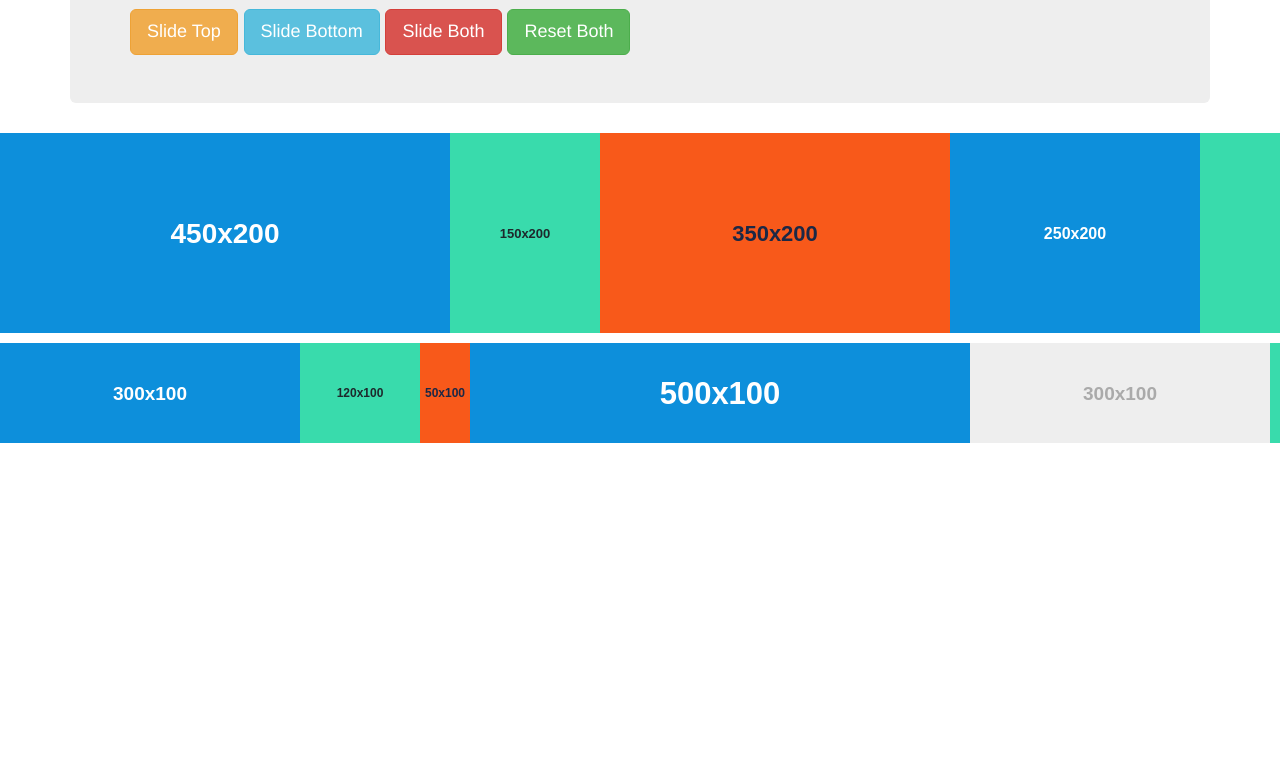
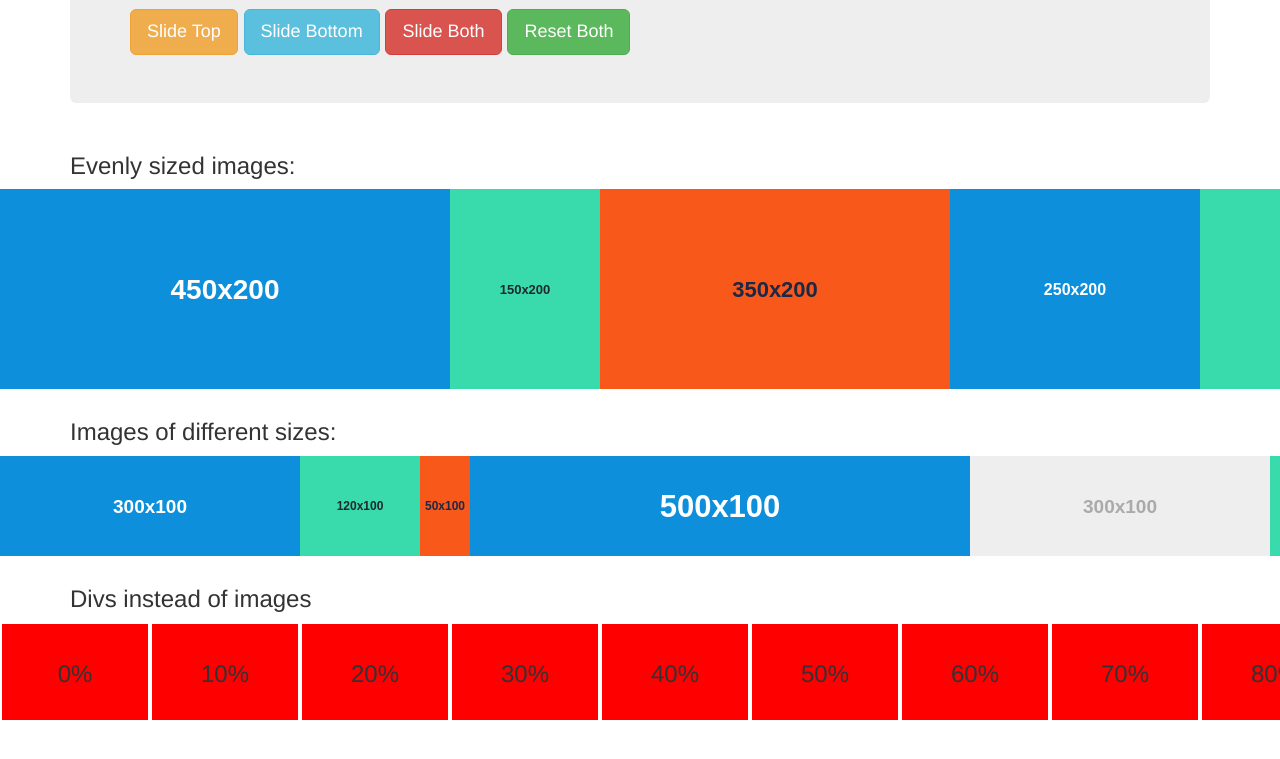
Before and after one commit to drbroad/jq.InfiniteSlide, a website: page index.html in a window 1280 px wide. Shown: the part 245-1004 px from the top of the page. Before the commit the page ends 800 px from the top, so only its background shows below. Drawn offline with Linux system fonts and the light colour scheme.

Commit message:
Fixed some styling issues, dependency on images

```diff
--- a/assets/less/app.less
+++ b/assets/less/app.less
@@ -47,3 +47,14 @@
 		opacity: 0.5;
 	}
 }
+
+.text-demo{
+	width:150px;
+	height:100px;
+	text-align:center;
+	font-size:24px;
+	line-height:100px;
+	border:2px solid white;
+	float:left;
+	background-color: #ff0000;
+}
--- a/bower.json
+++ b/bower.json
@@ -1,7 +1,7 @@
 {
   "name": "jqInfiniteSlide",
   "private": true,
-  "version": "0.2.0",
+  "version": "0.2.1",
   "author": "Marc Broad <mbroad@thepowertoprovoke.com>",
   "main": [
     "/assets/scripts/plugins/jq.infiniteslide.js",
--- a/index.html
+++ b/index.html
@@ -25,7 +25,7 @@
             </div>
         </nav>
 
-        <div class="row">
+
         <div class="container">
     		<div class="jumbotron">
     		<h1>Hello, world!</h1>
@@ -36,6 +36,10 @@
                 <button class="btn btn-lg btn-success j-reset-both">Reset Both</button>
     		</div>
         </div>
+
+
+        <div class="container">
+            <h3>Evenly sized images:</h3>
         </div>
 
         <div class="drag-slider" id='mainDrag'>
@@ -58,7 +62,9 @@
             </div>
         </div>
 
-
+        <div class="container">
+            <h3>Images of different sizes:</h3>
+        </div>
         <div class="drag-slider drag-slider-sm" id='otherDrag'>
             <div class="drag-inner">
                 <img src="holder.js/300x100/sky" width="300" height="100" class='drag-item s_1'>
@@ -78,6 +84,26 @@
         </div>
 
 
+        <div class="container">
+            <h3>Divs instead of images</h3>
+        </div>
+        <div class="drag-slider" id="divDrag">
+            <div class="drag-inner">
+                <div class="drag-item text-demo">0%</div>
+                <div class="drag-item text-demo">10%</div>
+                <div class="drag-item text-demo">20%</div>
+                <div class="drag-item text-demo">30%</div>
+                <div class="drag-item text-demo">40%</div>
+                <div class="drag-item text-demo">50%</div>
+                <div class="drag-item text-demo">60%</div>
+                <div class="drag-item text-demo">70%</div>
+                <div class="drag-item text-demo">80%</div>
+                <div class="drag-item text-demo">90%</div>
+                <div class="drag-item text-demo">100%</div>
+            </div>
+        </div>
+
+
         <script src="assets/js/vendor.min.js"></script>
         <script src="assets/js/app.min.js"></script>
 
--- a/package.json
+++ b/package.json
@@ -2,7 +2,7 @@
   "name": "jqInfiniteSlide",
   "private": true,
   "author": "Marc Broad <mbroad@thepowertoprovoke.com>",
-  "version": "0.2.0",
+  "version": "0.2.1",
   "homepage": "http://thepowertoprovoke.com",
   "repository": {
     "type": "git",
```
Also changed, not shown: README.md, assets/css/styles.min.css, assets/js/app.min.js, assets/scripts/plugins/jq.infiniteslide.js, 1 other file. Lines whose indentation alone changed are shown as unchanged.
